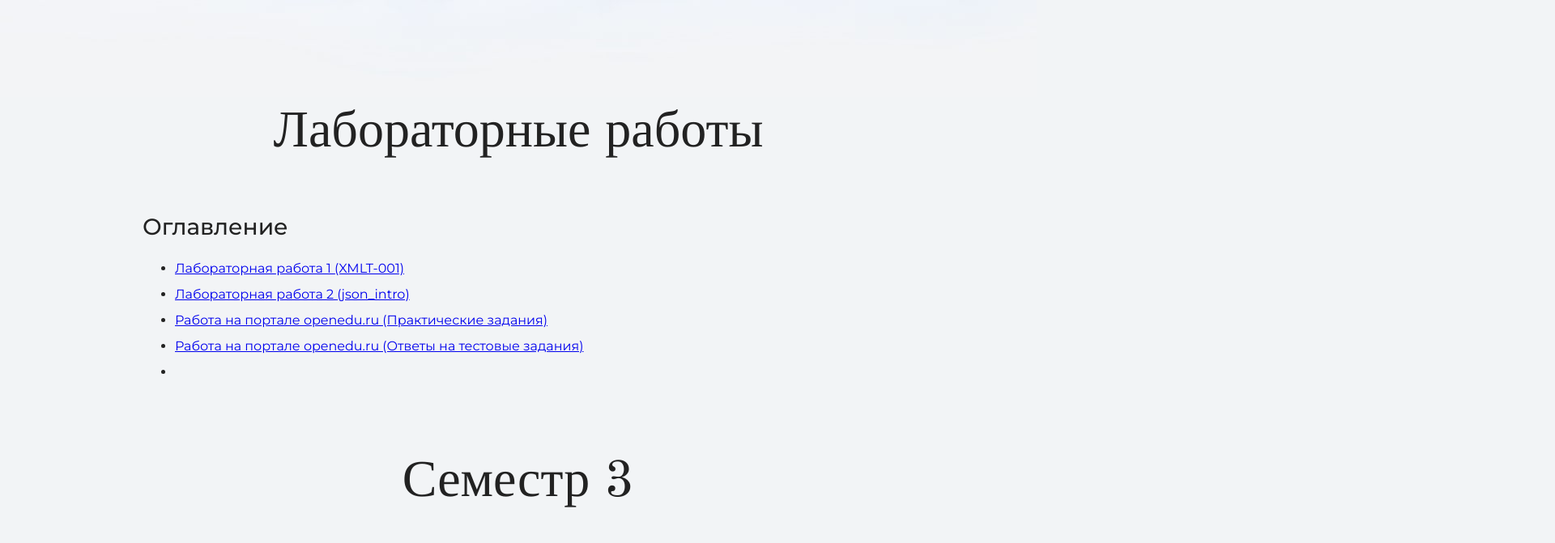
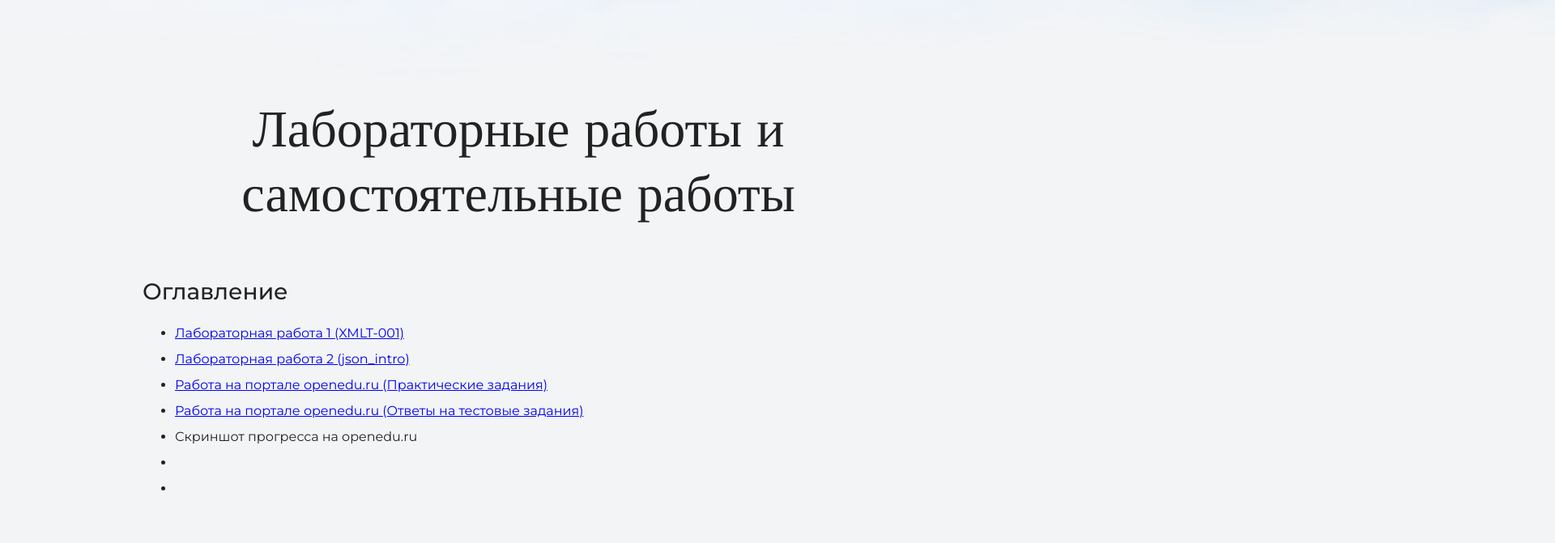
Before and after one commit to ilya-s-h/Web_Tech_3.4Sem, a plain HTML site: page index.html in a window 1280 px wide. Shown: the part 960-1631 px from the top of the page at 81% size, 1920 px wide, since content can reach past the window. Drawn offline with nearby package versions, Linux system fonts and the light colour scheme.

Commit message:
Update index.html

```diff
--- a/index.html
+++ b/index.html
@@ -27,7 +27,7 @@
 
     <section class="intro">
       <div class="container">
-      <h2 class="subheading">Лабораторные работы</h2>
+      <h2 class="subheading">Лабораторные работы и самостоятельные работы</h2>
       <div>
       <h3>Оглавление</h3>
       <ul>
@@ -35,6 +35,8 @@
         <li><a href="#json_intro">Лабораторная работа 2 (json_intro)</a></li>
         <li><a href="#OpenEdu">Работа на портале openedu.ru (Практические задания)</a></li>
         <li><a href="#OpenEdu_2">Работа на портале openedu.ru (Ответы на тестовые задания)</a></li>
+        <li><a href="#OpenEdu_3"></a>Скриншот прогресса на openedu.ru</li>
+        <li><a href="#"></a></li>
         <li></li>
       </ul>
       </div>
@@ -123,6 +125,11 @@
       </ul>
       </div>
 
+      <div>
+      <h3 id="OpenEdu_3">Скриншот прогресса на openedu.ru</h3>
+       <p><img src="Tasks/OpenEdu.png" alt="Скриншот прогресса на openedu.ru"></p>
+      </div>
+
     </div>
     </section>
 
```
